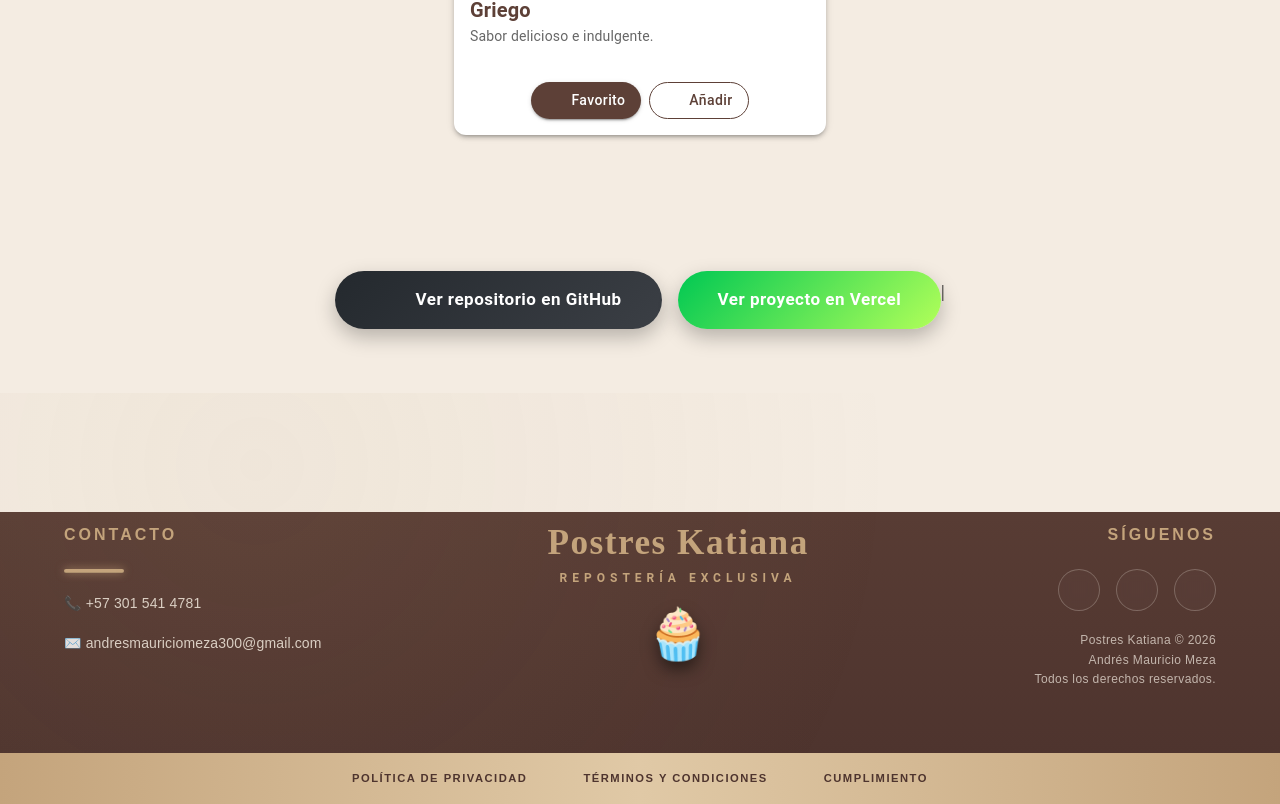
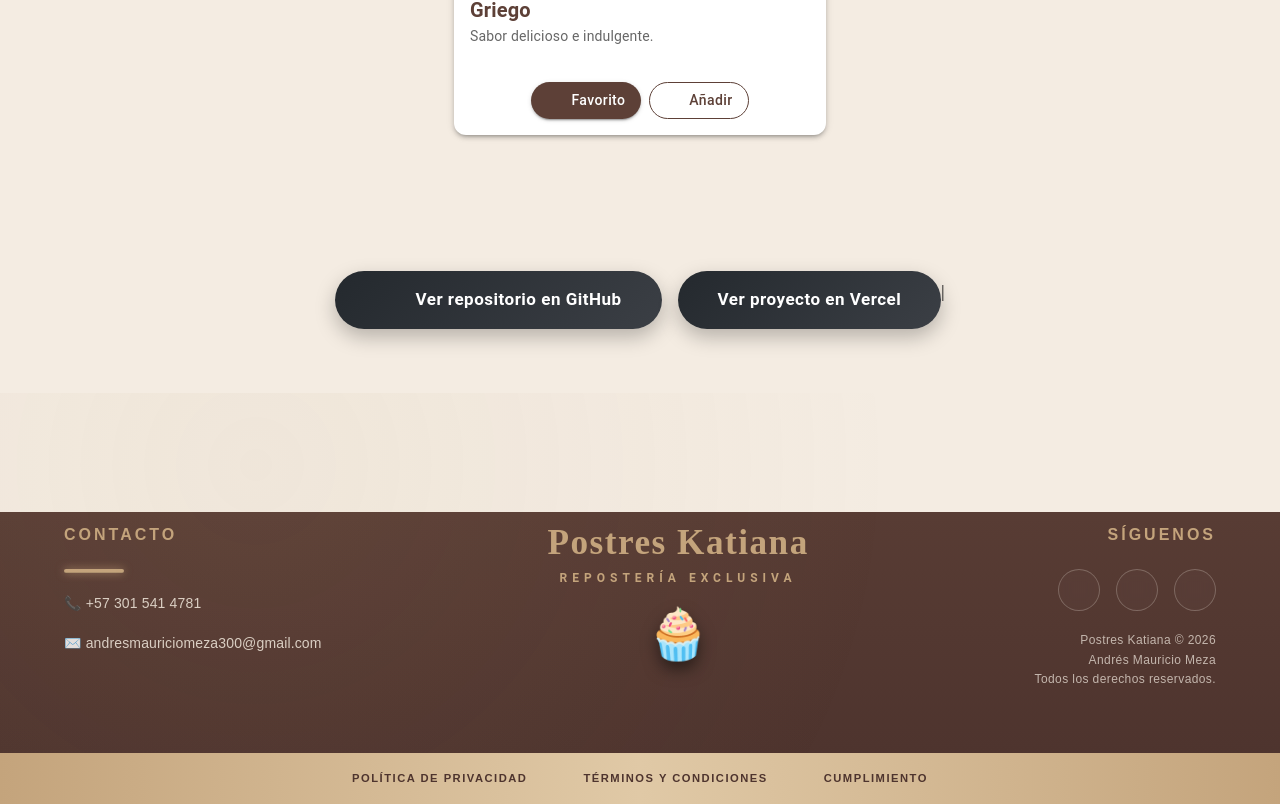
Before and after one commit to drexmezadelaossa/te_eshop, a React (Vite) app: page /#/ in a window 1280 px wide. Shown: the part 1953-2757 px from the top of the page. Built offline with nearby package versions, Linux system fonts and the light colour scheme; some icons are missing.

Commit message:
organice mi boton vercel

```diff
--- a/src/Features/Layout/Components/Content.jsx
+++ b/src/Features/Layout/Components/Content.jsx
@@ -191,11 +191,11 @@ const productosDestacados = [
           {/* Botón Vercel */}
           <Button
             variant="contained"
-    href="https://nombre-de-tu-proyecto.vercel.app" // <--- PON AQUÍ TU LINK DE VERCEL
+            href="https://te-eshop-l5nwlny1w-drexmezadelaossas-projects.vercel.app/" // <--- PON AQUÍ TU LINK DE VERCEL
             target="_blank"
             rel="noopener noreferrer"
             sx={{
-      background: "linear-gradient(135deg, #00C853, #B2FF59)", // color verde de Vercel
+              background: "linear-gradient(135deg, #24292e, #3b3f45)",
               color: "#fff",
               borderRadius: "40px",
               px: { xs: 3, md: 5 },
@@ -211,7 +211,7 @@ const productosDestacados = [
               gap: 1,
 
               "&:hover": {
-        background: "linear-gradient(135deg, #00E676, #CCFF90)",
+                background: "linear-gradient(135deg, #1b1f23, #2f3338)",
                 transform: "translateY(-3px) scale(1.05)",
                 boxShadow: "0 12px 30px rgba(0,0,0,0.35)"
               },
```
Lines whose indentation alone changed are shown as unchanged.
